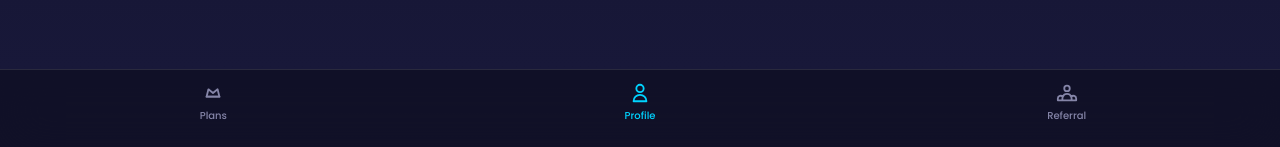
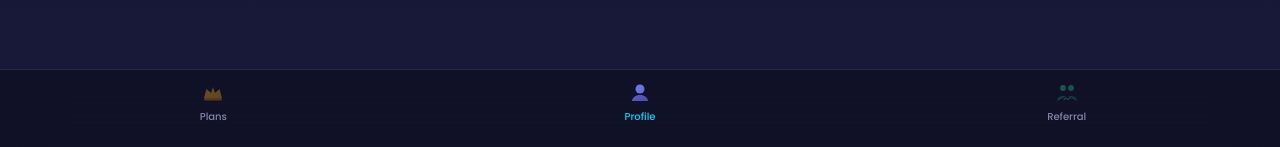
Before and after one commit to AI-Models-Telegram-Bot/ai_models_tgbot, a React (Vite) app in the folder webapp/: page /profile in a window 1280 px wide. Shown: the part 650-797 px from the top of the page. Built offline with nearby package versions, Linux system fonts and the light colour scheme.

Commit message:
fix ngnix and design

```diff
--- a/webapp/src/features/profile/components/UserCard.tsx
+++ b/webapp/src/features/profile/components/UserCard.tsx
@@ -33,8 +33,10 @@ export const UserCard: React.FC<UserCardProps> = ({ user, wallet }) => {
                 alt={displayName}
                 width={56}
                 height={56}
-                className="object-cover"
+                className="object-cover rounded-full"
                 style={{ width: 56, height: 56, display: 'block' }}
+                referrerPolicy="no-referrer"
+                crossOrigin="anonymous"
               />
             ) : (
               <span className="text-xl font-bold text-brand-primary/70">
--- /dev/null
+++ b/webapp/src/features/subscriptions/components/FeaturesModal.tsx
@@ -0,0 +1,91 @@
+import React from 'react';
+import { Modal } from '@/shared/ui';
+import type { SubscriptionPlan } from '@/types/subscription.types';
+
+interface FeaturesModalProps {
+  isOpen: boolean;
+  onClose: () => void;
+  plan: SubscriptionPlan;
+}
+
+const formatCredits = (credits: number | null) => {
+  if (credits === null) return 'Unlimited';
+  return credits.toLocaleString();
+};
+
+export const FeaturesModal: React.FC<FeaturesModalProps> = ({
+  isOpen,
+  onClose,
+  plan,
+}) => {
+  return (
+    <Modal isOpen={isOpen} onClose={onClose} title={plan.name} size="md">
+      <div className="p-5 space-y-5">
+        {/* Credits overview */}
+        <div>
+          <h4 className="text-xs font-medium text-content-tertiary uppercase tracking-wider mb-3">
+            Credits per month
+          </h4>
+          <div className="grid grid-cols-2" style={{ gap: 10 }}>
+            {[
+              { label: 'Text', value: plan.credits.text, color: 'bg-cyan-500' },
+              { label: 'Image', value: plan.credits.image, color: 'bg-pink-500' },
+              { label: 'Video', value: plan.credits.video, color: 'bg-purple-500' },
+              { label: 'Audio', value: plan.credits.audio, color: 'bg-emerald-500' },
+            ].map((item) => (
+              <div
+                key={item.label}
+                className="rounded-xl bg-white/5 border border-white/10 p-3 text-center"
+              >
+                <div className={`w-2 h-2 rounded-full ${item.color} mx-auto mb-1.5`} />
+                <p className="text-white text-sm font-semibold font-mono">
+                  {formatCredits(item.value)}
+                </p>
+                <p className="text-content-tertiary text-[10px] mt-0.5">{item.label}</p>
+              </div>
+            ))}
+          </div>
+        </div>
+
+        {/* All features */}
+        <div>
+          <h4 className="text-xs font-medium text-content-tertiary uppercase tracking-wider mb-3">
+            All features
+          </h4>
+          <div className="space-y-2">
+            {plan.features.map((feature, i) => (
+              <div key={i} className="flex items-start" style={{ columnGap: 10 }}>
+                <span className="text-brand-primary mt-0.5 shrink-0">
+                  <svg width="16" height="16" viewBox="0 0 16 16" fill="none">
+                    <circle cx="8" cy="8" r="8" fill="currentColor" fillOpacity="0.15" />
+                    <path d="M5 8l2 2 4-4" stroke="currentColor" strokeWidth="1.5" strokeLinecap="round" strokeLinejoin="round" />
+                  </svg>
+                </span>
+                <span className="text-content-secondary text-sm">{feature}</span>
+              </div>
+            ))}
+          </div>
+        </div>
+
+        {/* Extras */}
+        <div className="flex flex-wrap" style={{ gap: 8 }}>
+          {plan.prioritySupport && (
+            <span className="inline-flex items-center px-3 py-1 rounded-full bg-brand-primary/10 text-brand-primary text-xs font-medium">
+              Priority Support
+            </span>
+          )}
+          {plan.apiAccess && (
+            <span className="inline-flex items-center px-3 py-1 rounded-full bg-brand-accent/10 text-brand-accent text-xs font-medium">
+              API Access
+            </span>
+          )}
+          {plan.referralBonus > 0 && (
+            <span className="inline-flex items-center px-3 py-1 rounded-full bg-brand-secondary/10 text-brand-secondary text-xs font-medium">
+              {plan.referralBonus}% Referral Bonus
+            </span>
+          )}
+        </div>
+      </div>
+    </Modal>
+  );
+};
--- a/webapp/src/features/subscriptions/components/SubscriptionComparisonTable.tsx
+++ b/webapp/src/features/subscriptions/components/SubscriptionComparisonTable.tsx
@@ -31,11 +31,14 @@ export const SubscriptionComparisonTable: React.FC<SubscriptionComparisonTablePr
   ];
 
   return (
-    <div className="overflow-x-auto scrollbar-hide">
-      <table className="w-full min-w-[600px]">
+    <div className="relative">
+      {/* Scroll hint gradient */}
+      <div className="absolute right-0 top-0 bottom-0 w-6 bg-gradient-to-l from-surface-card/90 to-transparent z-10 pointer-events-none rounded-r-2xl" />
+      <div className="overflow-x-auto scrollbar-hide">
+      <table className="w-full min-w-[480px]">
         <thead>
           <tr>
-            <th className="text-left text-xs font-medium text-content-tertiary uppercase tracking-wider py-3 px-3 sticky left-0 bg-surface-bg/90 backdrop-blur-sm">
+            <th className="text-left text-xs font-medium text-content-tertiary uppercase tracking-wider py-3 px-3 sticky left-0 bg-surface-card/90 backdrop-blur-sm w-[100px] min-w-[100px]">
               Feature
             </th>
             {plans.map((plan) => (
@@ -54,7 +57,7 @@ export const SubscriptionComparisonTable: React.FC<SubscriptionComparisonTablePr
         <tbody>
           {rows.map((row, i) => (
             <tr key={row.label} className={i % 2 === 0 ? 'bg-white/[0.02]' : ''}>
-              <td className="text-xs text-content-secondary py-2.5 px-3 sticky left-0 bg-surface-bg/90 backdrop-blur-sm">
+              <td className="text-xs text-content-secondary py-2.5 px-3 sticky left-0 bg-surface-card/90 backdrop-blur-sm w-[100px] min-w-[100px]">
                 {row.label}
               </td>
               {plans.map((plan) => {
@@ -78,6 +81,7 @@ export const SubscriptionComparisonTable: React.FC<SubscriptionComparisonTablePr
           ))}
         </tbody>
       </table>
+      </div>
     </div>
   );
 };
--- a/webapp/src/features/subscriptions/components/SubscriptionTierCard.tsx
+++ b/webapp/src/features/subscriptions/components/SubscriptionTierCard.tsx
@@ -1,7 +1,8 @@
-import React from 'react';
+import React, { useState } from 'react';
 import { motion } from 'framer-motion';
 import { cn } from '@/shared/utils/cn';
 import { Button } from '@/shared/ui';
+import { FeaturesModal } from './FeaturesModal';
 import type { SubscriptionPlan } from '@/types/subscription.types';
 
 interface SubscriptionTierCardProps {
@@ -30,6 +31,8 @@ export const SubscriptionTierCard: React.FC<SubscriptionTierCardProps> = ({
   index,
   onSelect,
 }) => {
+  const [showFeatures, setShowFeatures] = useState(false);
+
   return (
     <motion.div
       initial={{ y: 30, opacity: 0 }}
@@ -89,20 +92,25 @@ export const SubscriptionTierCard: React.FC<SubscriptionTierCardProps> = ({
           </div>
         </div>
 
-        {/* Features */}
-        <div className="space-y-1.5 mb-5">
-          {plan.features.slice(0, 5).map((feature, i) => (
+        {/* Features preview */}
+        <div className="space-y-1.5 mb-3">
+          {plan.features.slice(0, 3).map((feature, i) => (
             <div key={i} className="flex items-start text-sm" style={{ columnGap: 8 }}>
               <span className="text-brand-primary mt-0.5 text-xs">✓</span>
               <span className="text-content-secondary text-xs">{feature}</span>
             </div>
           ))}
-          {plan.features.length > 5 && (
-            <span className="text-content-tertiary text-xs">
-              +{plan.features.length - 5} more
-            </span>
-          )}
         </div>
+
+        {/* All Features button */}
+        {plan.features.length > 0 && (
+          <button
+            onClick={(e) => { e.stopPropagation(); setShowFeatures(true); }}
+            className="w-full text-center text-xs font-medium text-brand-primary/80 hover:text-brand-primary py-1.5 mb-3 rounded-lg bg-brand-primary/5 border border-brand-primary/10 transition-colors"
+          >
+            All Features ({plan.features.length})
+          </button>
+        )}
 
         {/* Action button */}
         {isCurrent ? (
@@ -124,6 +132,12 @@ export const SubscriptionTierCard: React.FC<SubscriptionTierCardProps> = ({
           </Button>
         )}
       </div>
+
+      <FeaturesModal
+        isOpen={showFeatures}
+        onClose={() => setShowFeatures(false)}
+        plan={plan}
+      />
     </motion.div>
   );
 };
--- a/webapp/src/pages/ProfilePage.tsx
+++ b/webapp/src/pages/ProfilePage.tsx
@@ -96,7 +96,7 @@ const ProfilePage: React.FC = () => {
         <UserCard user={user} wallet={wallet} />
         <CurrentPlanCard
           plan={currentPlan}
-          onViewPlans={() => navigate('/subscriptions')}
+          onViewPlans={() => navigate('/')}
         />
 
         {/* Credit Usage */}
--- a/webapp/src/pages/SubscriptionsPage.tsx
+++ b/webapp/src/pages/SubscriptionsPage.tsx
@@ -69,7 +69,7 @@ const SubscriptionsPage: React.FC = () => {
             ))}
           </div>
         ) : (
-          <div className="flex overflow-x-auto scrollbar-hide pb-4 snap-x snap-mandatory" style={{ columnGap: 16 }}>
+          <div className="flex overflow-x-auto scrollbar-hide pt-4 pb-4 snap-x snap-mandatory" style={{ columnGap: 16 }}>
             {plans.map((plan, index) => (
               <div key={plan.tier} className="snap-start">
                 <SubscriptionTierCard
--- a/webapp/src/shared/layouts/BottomNav.tsx
+++ b/webapp/src/shared/layouts/BottomNav.tsx
@@ -11,21 +11,44 @@ interface NavItem {
 }
 
 const UserIcon = () => (
-  <svg width="22" height="22" fill="none" viewBox="0 0 24 24" stroke="currentColor">
-    <path strokeLinecap="round" strokeLinejoin="round" strokeWidth={2} d="M16 7a4 4 0 11-8 0 4 4 0 018 0zM12 14a7 7 0 00-7 7h14a7 7 0 00-7-7z" />
+  <svg width="24" height="24" viewBox="0 0 24 24" fill="none">
+    <defs>
+      <linearGradient id="userGrad" x1="4" y1="2" x2="20" y2="22" gradientUnits="userSpaceOnUse">
+        <stop stopColor="#818cf8" />
+        <stop offset="1" stopColor="#6366f1" />
+      </linearGradient>
+    </defs>
+    <circle cx="12" cy="8" r="4.5" fill="url(#userGrad)" opacity="0.9" />
+    <path d="M4 20c0-3.314 3.582-6 8-6s8 2.686 8 6" fill="url(#userGrad)" opacity="0.7" />
   </svg>
 );
 
 const CrownIcon = () => (
-  <svg width="22" height="22" fill="none" viewBox="0 0 24 24" stroke="currentColor">
-    <path strokeLinecap="round" strokeLinejoin="round" strokeWidth={2} d="M5 16l2-8 5 4 5-4 2 8H5z" />
-    <path strokeLinecap="round" strokeLinejoin="round" strokeWidth={2} d="M5 16h14" />
+  <svg width="24" height="24" viewBox="0 0 24 24" fill="none">
+    <defs>
+      <linearGradient id="crownGrad" x1="3" y1="4" x2="21" y2="20" gradientUnits="userSpaceOnUse">
+        <stop stopColor="#fbbf24" />
+        <stop offset="1" stopColor="#f59e0b" />
+      </linearGradient>
+    </defs>
+    <path d="M3 17l2.5-9L10 12l2-6 2 6 4.5-4L21 17H3z" fill="url(#crownGrad)" opacity="0.9" />
+    <rect x="3" y="17" width="18" height="2.5" rx="1.25" fill="url(#crownGrad)" opacity="0.7" />
   </svg>
 );
 
 const HandshakeIcon = () => (
-  <svg width="22" height="22" fill="none" viewBox="0 0 24 24" stroke="currentColor">
-    <path strokeLinecap="round" strokeLinejoin="round" strokeWidth={2} d="M17 20h5v-2a3 3 0 00-5.356-1.857M17 20H7m10 0v-2c0-.656-.126-1.283-.356-1.857M7 20H2v-2a3 3 0 015.356-1.857M7 20v-2c0-.656.126-1.283.356-1.857m0 0a5.002 5.002 0 019.288 0M15 7a3 3 0 11-6 0 3 3 0 016 0z" />
+  <svg width="24" height="24" viewBox="0 0 24 24" fill="none">
+    <defs>
+      <linearGradient id="refGrad" x1="2" y1="4" x2="22" y2="20" gradientUnits="userSpaceOnUse">
+        <stop stopColor="#34d399" />
+        <stop offset="1" stopColor="#10b981" />
+      </linearGradient>
+    </defs>
+    <circle cx="8" cy="7" r="3" fill="url(#refGrad)" opacity="0.9" />
+    <circle cx="16" cy="7" r="3" fill="url(#refGrad)" opacity="0.9" />
+    <path d="M2 20c0-2.761 2.686-5 6-5 1.075 0 2.088.216 3 .6" fill="url(#refGrad)" opacity="0.6" />
+    <path d="M22 20c0-2.761-2.686-5-6-5-1.075 0-2.088.216-3 .6" fill="url(#refGrad)" opacity="0.6" />
+    <path d="M9 18.5l2-1.5 2 1.5 2-1.5" stroke="url(#refGrad)" strokeWidth="1.5" strokeLinecap="round" strokeLinejoin="round" opacity="0.8" />
   </svg>
 );
 
@@ -53,11 +76,13 @@ export const BottomNav: React.FC = () => {
                 navigate(item.path);
               }}
               className={cn(
-                'flex flex-col items-center justify-center flex-1 h-full transition-colors',
+                'flex flex-col items-center justify-center flex-1 h-full transition-all',
                 isActive ? 'text-brand-primary' : 'text-content-tertiary'
               )}
             >
-              {item.icon}
+              <span className={cn('transition-opacity', isActive ? 'opacity-100' : 'opacity-40')}>
+                {item.icon}
+              </span>
               <span className="text-[10px] font-medium mt-1">{t(item.labelKey)}</span>
             </button>
           );
```
